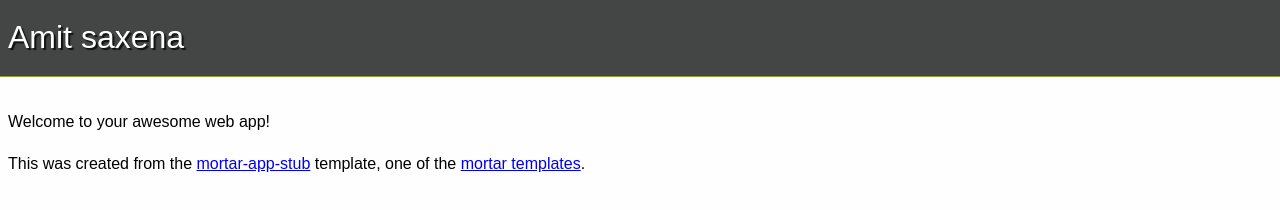
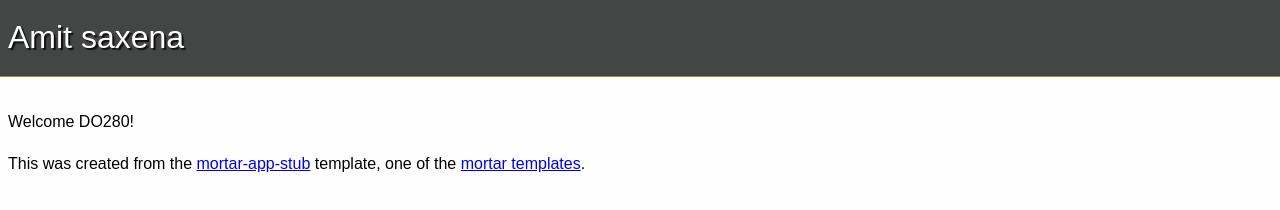
Before and after one commit to amitsaxena007/testapp, a plain HTML site: page index.html in a window 1280 px wide. Drawn offline with Linux system fonts and the light colour scheme.

Commit message:
final2 commit

```diff
--- a/index.html
+++ b/index.html
@@ -21,7 +21,7 @@
   <body>
       <h1>Amit saxena</h1>
       <div id="content">
-          <p>Welcome to your awesome web app!</p>
+          <p>Welcome DO280!</p>
           <p>This was created from the <a href="https://github.com/mozilla/mortar-app-stub">mortar-app-stub</a>
           template, one of the <a href="https://github.com/mozilla/mortar">mortar templates</a>.</p>
 
```
